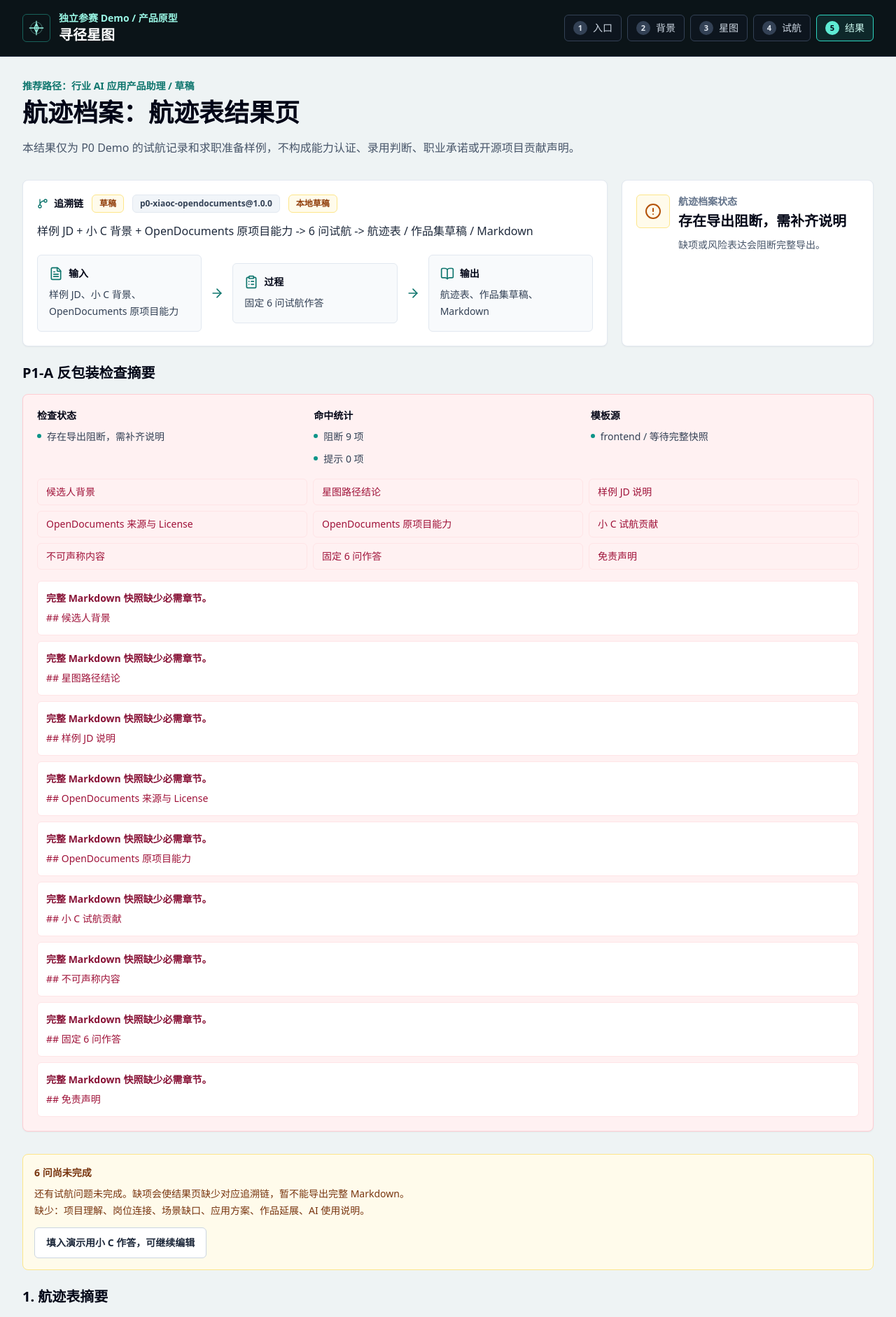
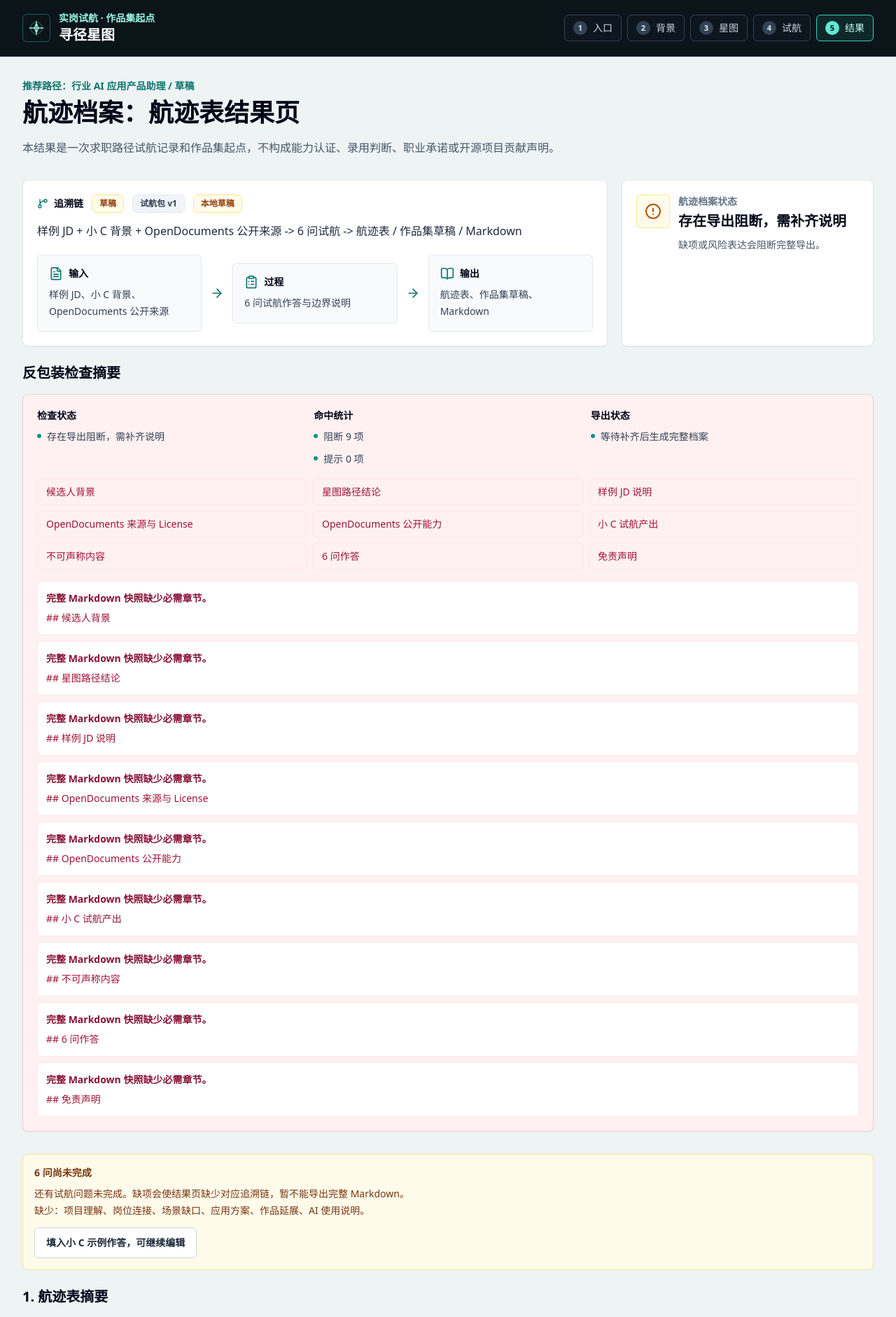
Before and after one commit to LittleNuB/ai-job-seeker, a Next.js app in the folder frontend/: page /pathfinder/result in a window 1280 px wide. Shown: the top 1882 px of the page at 70% size. Built offline with nearby package versions, Linux system fonts and the light colour scheme.

Commit message:
copy: polish pathfinder evaluator-facing wording

```diff
--- a/frontend/scripts/pathfinder-static-tests.ts
+++ b/frontend/scripts/pathfinder-static-tests.ts
@@ -121,10 +121,10 @@ if (complete.ok) {
     "## 星图路径结论",
     "## 样例 JD 说明",
     "## OpenDocuments 来源与 License",
-    "## OpenDocuments 原项目能力",
-    "## 小 C 试航贡献",
+    "## OpenDocuments 公开能力",
+    "## 小 C 试航产出",
     "## 不可声称内容",
-    "## 固定 6 问作答",
+    "## 6 问作答",
     "## 免责声明",
   ]) {
     assert.ok(
--- a/frontend/src/features/pathfinder/components.tsx
+++ b/frontend/src/features/pathfinder/components.tsx
@@ -43,7 +43,7 @@ export function PathfinderShell({ children }: { children: ReactNode }) {
             </span>
             <div>
               <div className="text-sm font-semibold text-teal-200">
-                独立参赛 Demo / 产品原型
+                实岗试航 · 作品集起点
               </div>
               <div className="text-xl font-semibold tracking-normal text-white">
                 寻径星图
--- a/frontend/src/features/pathfinder/content-guard.ts
+++ b/frontend/src/features/pathfinder/content-guard.ts
@@ -111,7 +111,7 @@ const unsafePositivePatterns: Array<{
   {
     ruleId: "xiaoc_developed_opendocuments_claim",
     pattern: /小 C.{0,8}开发.{0,8}OpenDocuments/,
-    riskReason: "把原项目能力写成小 C 开发成果。",
+    riskReason: "把公开项目能力写成小 C 开发成果。",
     suggestedRewrite: "改为“小 C 做场景拆解和试航方案”。",
   },
   {
--- a/frontend/src/features/pathfinder/contract.ts
+++ b/frontend/src/features/pathfinder/contract.ts
@@ -67,10 +67,10 @@ export const requiredMarkdownSectionLabels: Record<
   path_conclusion: "## 星图路径结论",
   sample_jd_note: "## 样例 JD 说明",
   opendocuments_source_license: "## OpenDocuments 来源与 License",
-  opendocuments_original_capabilities: "## OpenDocuments 原项目能力",
-  xiaoc_trial_contribution: "## 小 C 试航贡献",
+  opendocuments_original_capabilities: "## OpenDocuments 公开能力",
+  xiaoc_trial_contribution: "## 小 C 试航产出",
   forbidden_claims: "## 不可声称内容",
-  six_question_answers: "## 固定 6 问作答",
+  six_question_answers: "## 6 问作答",
   disclaimer: "## 免责声明",
 };
 
@@ -256,7 +256,7 @@ export function createAntiPackagingCheck(
       riskLevel: "blocking" as const,
       matchedText: requiredMarkdownSectionLabels[section as RequiredMarkdownSection],
       riskReason: "完整 Markdown 快照缺少必需章节。",
-      suggestedRewrite: "补齐 P1-A 契约要求的 Markdown 九项内容。",
+      suggestedRewrite: "补齐完整 Markdown 所需的九项内容。",
       blockingPolicy: "block_full_markdown_export" as const,
       context: "positive_claim" as const,
     }));
--- a/frontend/src/features/pathfinder/data.ts
+++ b/frontend/src/features/pathfinder/data.ts
@@ -22,7 +22,7 @@ export const priorityPathId =
   "industry-ai-product-assistant" satisfies PathId;
 
 export const sampleJdNotice =
-  "样例 JD，用于 P0 Demo 和当前样本趋势参考，不代表具体公司岗位要求或录用判断。" satisfies SampleJdNotice;
+  "样例 JD，用于当前试航和样本趋势参考，不代表具体公司岗位要求或录用判断。" satisfies SampleJdNotice;
 
 export const candidateProfile: CandidateProfile = {
   id: "xiaoc",
@@ -318,7 +318,7 @@ export const trialQuestions: TrialQuestion[] = [
 
 export const trialQuestionImpacts: Record<TrialQuestionId, string> = {
   project_understanding:
-    "影响 OpenDocuments 来源说明、原项目能力理解、项目归属边界。",
+    "影响 OpenDocuments 来源说明、公开能力理解、项目归属边界。",
   role_connection: "影响路径结论、JD 证据、小 C 背景证据。",
   scenario_gap: "影响风险清单、工程企业场景边界、不可声称内容。",
   application_solution: "影响 2 周 MVP、用户流程草图、指标表。",
@@ -472,10 +472,10 @@ export const markdownExportItems = [
   "路径结论",
   "样例 JD 说明",
   "OpenDocuments 来源与 License",
-  "OpenDocuments 原项目能力",
-  "小 C 试航贡献",
+  "OpenDocuments 公开能力",
+  "小 C 试航产出",
   "不可声称内容",
-  "固定 6 问作答",
+  "6 问作答",
   "免责声明",
 ];
 
@@ -483,7 +483,7 @@ export const forbiddenClaimsNotice =
   "不可声称：小 C 开发了 OpenDocuments、完成了企业级 RAG 系统、具备算法研发能力、获得岗位认证、提升录用概率，或 AI 可替代合同 / 规范 / 施工方案的人工复核。";
 
 export const traceChain =
-  "样例 JD + 小 C 背景 + OpenDocuments 原项目能力 -> 6 问试航 -> 航迹表 / 作品集草稿 / Markdown";
+  "样例 JD + 小 C 背景 + OpenDocuments 公开来源 -> 6 问试航 -> 航迹表 / 作品集草稿 / Markdown";
 
 export const interviewPrep: InterviewPrepItem[] = [
   {
@@ -510,11 +510,11 @@ export const interviewPrep: InterviewPrepItem[] = [
 
 export const pageCopy = {
   fixedDemoNotice:
-    "先查看固定 Demo 背景。本页只展示小 C 和 3 条样例 JD，不开放 JD 粘贴。",
+    "先查看小 C 的背景和 3 条样例 JD。当前版本聚焦固定样例，确保路径判断和结果材料可追溯。",
   entrySubtitle:
     "基于小 C 背景、样例 JD 和 OpenDocuments 公开参考项目，完成一次可追溯的 AI 求职路径试航。",
   entryScope:
-    "本 Demo 只包含 1 个用户、3 条路径、1 个开源项目、1 个试航任务和 1 种导出格式。",
+    "当前试航聚焦 1 位候选人、3 条路径、1 个开源项目、1 个试航任务和 1 种导出格式。",
   entryBoundaryNotice:
     "这不是简历包装工具，也不做能力认证、企业推荐或录用预测。它只帮助小 C 把路径判断、试航作答和边界说明整理成可追溯材料。",
   entryBoundary: [
@@ -526,15 +526,15 @@ export const pageCopy = {
   recommendationConclusion:
     "小 C 优先试航“行业 AI 应用产品助理”。这一路径能同时连接样例 JD 任务、小 C 工程背景和 OpenDocuments 的企业知识库问答场景。",
   trialBoundary:
-    "OpenDocuments 是公开参考项目。原项目能力包括多来源文档接入、AI 文档搜索、RAG 问答、引用来源展示，以及 Web UI / CLI / MCP 等公开能力。小 C 的贡献只包括：场景拆解、2 周 MVP 方案、指标、风险、演示材料和作品集表达草稿。不得写成 OpenDocuments 官方贡献或个人开发成果。",
+    "OpenDocuments 提供公开来源参照；小 C 需要完成的是把它放进工程企业知识库场景，形成试点方案、指标、风险和作品集表达。结果页会区分开源项目能力与个人试航产出，避免把公开项目写成个人开发成果。",
   missingQuestions:
     "还有试航问题未完成。缺项会使结果页缺少对应追溯链，暂不能导出完整 Markdown。",
   aiUsageBlocker:
     "请先补充“AI 使用说明”。这是反包装检查的必要项，未说明 AI 如何辅助和如何人工筛选时，不能导出完整 Markdown。",
   resultBoundary:
-    "本结果仅为 P0 Demo 的试航记录和求职准备样例，不构成能力认证、录用判断、职业承诺或开源项目贡献声明。",
+    "本结果是一次求职路径试航记录和作品集起点，不构成能力认证、录用判断、职业承诺或开源项目贡献声明。",
   markdownExportDescription:
-    "完整 Markdown 仅在固定 6 问全部完成后生成。导出内容包含候选人背景、路径结论、样例 JD 说明、OpenDocuments 来源与 License、OpenDocuments 原项目能力、小 C 试航贡献、不可声称内容、固定 6 问作答和免责声明。",
+    "完整 Markdown 仅在 6 问全部完成后生成。导出内容包含候选人背景、路径结论、样例 JD 说明、OpenDocuments 来源与 License、OpenDocuments 公开能力、小 C 试航产出、不可声称内容、6 问作答和免责声明。",
 };
 
 export function getRecommendationPath(pathId: PathId): RecommendationPath {
--- a/frontend/src/features/pathfinder/markdown.ts
+++ b/frontend/src/features/pathfinder/markdown.ts
@@ -138,8 +138,8 @@ function renderOpenSource(input: MarkdownInput): string {
 
 function renderOriginalCapabilities(input: MarkdownInput): string {
   return [
-    "## OpenDocuments 原项目能力",
-    "以下为公开项目信息中的原项目能力，只作为小 C 试航理解的参考来源，不作为小 C 的个人产出。",
+    "## OpenDocuments 公开能力",
+    "以下为公开项目信息中的能力说明，只作为小 C 试航理解的参考来源，不作为小 C 的个人产出。",
     ...input.openSourceProject.originalCapabilities.map(
       (capability) => `- ${capability}`,
     ),
@@ -148,8 +148,8 @@ function renderOriginalCapabilities(input: MarkdownInput): string {
 
 function renderCandidateContribution(input: MarkdownInput): string {
   return [
-    "## 小 C 试航贡献",
-    "小 C 的贡献限定为基于公开项目信息完成产品拆解、岗位连接和试点方案草稿。",
+    "## 小 C 试航产出",
+    "小 C 的产出限定为基于公开项目信息完成产品拆解、岗位连接和试点方案草稿。",
     ...input.portfolioDraft.outputs.map((output) => `- ${output}`),
   ].join("\n");
 }
@@ -173,7 +173,7 @@ function renderSixQuestions(
   answers: Record<TrialQuestionId, string>,
 ): string {
   return [
-    "## 固定 6 问作答",
+    "## 6 问作答",
     ...input.trialQuestions.flatMap((question, index) => [
       `### ${index + 1}. ${question.title}`,
       `问题：${question.prompt}`,
@@ -191,7 +191,7 @@ function renderResultModules(input: MarkdownInput): string {
     "- 试航对象：OpenDocuments",
     `- 推荐路径：${input.selectedPath.title}`,
     "- 试航主题：工程企业知识库 AI 助手",
-    "- 输入来源：小 C 背景 + 3 条样例 JD + OpenDocuments 原项目能力",
+    "- 输入来源：小 C 背景 + 3 条样例 JD + OpenDocuments 公开来源",
     "- 输出结果：作品集一页纸草稿 + 指标表 + 风险清单",
     "",
     "## 作品集一页纸草稿",
@@ -243,7 +243,7 @@ function renderDisclaimer(input: MarkdownInput): string {
     "## 免责声明",
     `- 追溯链：${traceChain}`,
     `- ${pageCopy.resultBoundary}`,
-    "- 本结果仅用于寻径星图 P0 Demo 和求职准备参考。",
+    "- 本结果仅用于求职路径试航和作品集准备参考。",
     `- ${input.sampleJdNotice}`,
     `- ${input.openSourceProject.boundaryNotice}`,
     "- 本航迹表不是能力认证，不是官方参与记录，也不用于预测录用结果。",
--- a/frontend/src/features/pathfinder/pages.tsx
+++ b/frontend/src/features/pathfinder/pages.tsx
@@ -50,10 +50,7 @@ import {
   trialQuestionImpacts,
   trialQuestions,
 } from "./data";
-import {
-  p1aTrialPackage,
-  requiredMarkdownSectionLabels,
-} from "./contract";
+import { requiredMarkdownSectionLabels } from "./contract";
 import { generatePathfinderMarkdown, getMissingQuestionIds } from "./markdown";
 import { usePathfinder } from "./state";
 import type {
@@ -213,10 +210,10 @@ export function PathfinderEntryPage() {
             }}
           >
             <div className="inline-flex rounded-md border border-teal-300/50 px-3 py-1 text-sm font-semibold text-teal-100">
-              固定 Demo
+              试航起点
             </div>
             <h2 className="mt-5 text-2xl font-semibold text-white">
-              小 C Demo 起点
+              小 C 的试航起点
             </h2>
             <p className="mt-3 text-sm leading-6 text-slate-300">
               {pageCopy.entryScope}
@@ -237,8 +234,8 @@ export function PathfinderEntryPage() {
               )}
             </div>
             <p className="mt-6 text-sm leading-6 text-slate-300">
-              本次 Demo 只围绕 OpenDocuments 和工程企业知识库 AI 助手试航展开，
-              不扩展真实检索、多项目推荐或动态岗位生成。
+              当前版本聚焦 OpenDocuments 和工程企业知识库 AI 助手试航，
+              帮助体验者清楚看到路径判断、证据来源和输出边界。
             </p>
             <div className="mt-6 flex flex-wrap gap-3">
               <ButtonLink
@@ -246,11 +243,11 @@ export function PathfinderEntryPage() {
                 onClick={loadDemo}
                 variant="primary"
               >
-                进入小 C Demo
+                开始小 C 试航
                 <ArrowRight className="ml-2 h-4 w-4" aria-hidden="true" />
               </ButtonLink>
               <ButtonLink href="/pathfinder/background" variant="secondary">
-                查看固定样例
+                查看试航材料
               </ButtonLink>
             </div>
           </div>
@@ -262,10 +259,10 @@ export function PathfinderEntryPage() {
               <MapIcon className="mt-1 h-5 w-5 shrink-0 text-teal-700" aria-hidden="true" />
               <div>
                 <h2 className="text-lg font-semibold text-slate-950">
-                  固定输入 / 输出
+                  可追溯输入 / 输出
                 </h2>
                 <p className="mt-2 text-sm leading-6 text-slate-600">
-                  输入到输出保持固定链路，便于演示和反包装复核。
+                  从背景、JD、开源来源到结果档案保持同一条链路，便于复核来源和边界。
                 </p>
               </div>
             </div>
@@ -303,11 +300,11 @@ export function PathfinderBackgroundPage() {
       <PageHeader
         title="小 C 背景与 3 条样例 JD"
         description={pageCopy.fixedDemoNotice}
-        eyebrow={state.demoLoaded ? "Demo 已加载" : "固定样例预览"}
+        eyebrow={state.demoLoaded ? "试航材料已载入" : "固定样例预览"}
       />
 
       <div className="mb-8 flex flex-wrap gap-3">
-        <ActionButton onClick={loadDemo}>一键加载 Demo</ActionButton>
+        <ActionButton onClick={loadDemo}>载入试航材料</ActionButton>
         <ButtonLink
           href="/pathfinder/recommendation"
           onClick={loadDemo}
@@ -412,10 +409,10 @@ export function PathfinderRecommendationPage() {
       <div>
         <PageHeader
           title="需要先加载小 C 背景和样例 JD"
-          description="推荐页依赖固定 Demo 数据。请回到背景页加载小 C 背景与 3 条样例 JD。"
+          description="请先载入小 C 的背景和 3 条样例 JD，再查看路径星图。"
         />
-        <Notice title="Demo 数据尚未加载" tone="amber">
-          未加载 Demo 时不展示岗位路径判断，避免把静态样例误读为开放推荐器。
+        <Notice title="试航材料尚未载入" tone="amber">
+          载入背景、样例 JD 和开源来源后，系统才会展示可追溯的路径判断。
         </Notice>
         <div className="mt-6">
           <ButtonLink href="/pathfinder/background">返回背景页</ButtonLink>
@@ -445,7 +442,7 @@ export function PathfinderRecommendationPage() {
                 路径星图工作台
               </div>
               <p className="mt-1 text-sm text-slate-400">
-                中心节点为小 C 当前背景；航线只表达本次固定 Demo 的试航判断。
+                从小 C 当前背景出发，沿三条岗位航线查看证据、风险和下一步试航。
               </p>
             </div>
             <div className="rounded-md border border-amber-300/40 bg-amber-300/10 px-3 py-2 text-xs font-semibold text-amber-100">
@@ -745,7 +742,7 @@ export function PathfinderTrialPage() {
     <div>
       <PageHeader
         title="OpenDocuments 6 问试航"
-        description="左侧是 OpenDocuments 原项目能力，右侧是小 C 本次试航贡献 / 固定 6 问作答。"
+        description="先确认公开来源和使用边界，再完成 6 个问题，把工程企业知识库 AI 助手试航整理成可追溯的作品集起点。"
         eyebrow={`当前路径：${selectedPath.title} / ${selectedPath.statusLabel} / ${labelForRecordStatus(state.trailRecord.status)}`}
       />
 
@@ -754,7 +751,7 @@ export function PathfinderTrialPage() {
           <div className="flex items-start gap-3">
             <CircleAlert className="mt-0.5 h-5 w-5 shrink-0" aria-hidden="true" />
             <div>
-              <div className="font-semibold">左侧是来源，右侧是作答</div>
+              <div className="font-semibold">先标清来源，再记录自己的试航产出</div>
               <div className="mt-1">{pageCopy.trialBoundary}</div>
             </div>
           </div>
@@ -763,7 +760,7 @@ export function PathfinderTrialPage() {
 
       <div className="grid gap-6 lg:grid-cols-[0.9fr_1.4fr]">
         <div className="space-y-6">
-          <Section title="OpenDocuments 原项目能力">
+          <Section title="OpenDocuments 来源参照">
             <div
               className="rounded-lg border border-sky-200 bg-sky-50 p-5 shadow-sm"
               style={{
@@ -779,10 +776,10 @@ export function PathfinderTrialPage() {
                   </div>
                   <div>
                     <p className="font-semibold text-slate-950">
-                      OpenDocuments 是公开参考项目
+                      公开项目能力，仅作为试航参照
                     </p>
                     <p className="mt-2 text-sm leading-6 text-slate-700">
-                      原项目能力包括多来源文档接入、AI 文档搜索、RAG 问答、引用来源展示，以及 Web UI / CLI / MCP 等公开能力。
+                      可用于理解企业知识库问答中的文档接入、AI 搜索、RAG 问答、引用来源和工具界面，不代表小 C 参与该项目开发。
                     </p>
                   </div>
                 </div>
@@ -815,12 +812,12 @@ export function PathfinderTrialPage() {
             </div>
           </Section>
 
-          <Section title="小 C 本次试航贡献">
+          <Section title="本次可写入作品集的内容">
             <div className="rounded-lg border border-slate-200 bg-white p-5 shadow-sm">
               <div className="flex items-start gap-3">
                 <PenLine className="mt-1 h-5 w-5 shrink-0 text-teal-700" aria-hidden="true" />
                 <p className="text-sm leading-6 text-slate-700">
-                  小 C 的贡献只包括：场景拆解、2 周 MVP 方案、指标、风险、演示材料和作品集表达草稿。不得写成 OpenDocuments 官方贡献或个人开发成果。
+                  小 C 可以表达的是场景理解、2 周试点方案、指标设计、风险识别和作品集表达草稿；不能写成 OpenDocuments 官方贡献或个人开发成果。
                 </p>
               </div>
             </div>
@@ -838,7 +835,7 @@ export function PathfinderTrialPage() {
                   tone={toneForRecordStatus(state.trailRecord.status)}
                 />
                 <StatusPill
-                  label={`${p1aTrialPackage.id}@${p1aTrialPackage.version}`}
+                  label="试航包 v1"
                   tone="slate"
                 />
                 <StatusPill
@@ -878,7 +875,7 @@ export function PathfinderTrialPage() {
               ) : null}
               <div className="mt-4 flex flex-wrap gap-3">
                 <ActionButton onClick={fillDemoAnswers} variant="secondary">
-                  填入演示用小 C 作答，可继续编辑
+                  填入小 C 示例作答，可继续编辑
                 </ActionButton>
                 {canOpenResult ? (
                   <ButtonLink href="/pathfinder/result">进入结果页</ButtonLink>
@@ -895,7 +892,7 @@ export function PathfinderTrialPage() {
           </Section>
         </div>
 
-        <Section title="小 C 本次试航贡献 / 固定 6 问作答">
+        <Section title="小 C 试航工单">
           <div
             className="rounded-lg border border-slate-300 bg-white p-4 shadow-sm sm:p-5"
             style={{
@@ -912,7 +909,7 @@ export function PathfinderTrialPage() {
                     试航工单
                   </div>
                   <p className="mt-1 text-sm leading-6 text-slate-600">
-                    固定 6 问可编辑，影响结果模块保持可追溯。
+                    6 个问题会生成航迹档案中的对应模块，请用自己能解释清楚的表达填写。
                   </p>
                 </div>
               </div>
@@ -958,7 +955,7 @@ export function PathfinderTrialPage() {
                     {question.prompt}
                   </p>
                   <p className="mt-2 rounded-md border border-slate-200 bg-slate-50 px-3 py-2 text-xs leading-5 text-slate-700">
-                    影响结果模块：{trialQuestionImpacts[question.id]}
+                    生成档案模块：{trialQuestionImpacts[question.id]}
                   </p>
                   <textarea
                     id={question.id}
@@ -974,7 +971,7 @@ export function PathfinderTrialPage() {
                     <p className="mt-2 text-xs text-amber-700">
                       {question.id === "ai_usage_explanation"
                         ? pageCopy.aiUsageBlocker
-                        : "这一问会影响结果页对应模块。"}
+                        : "这一问会生成结果页中的对应档案内容。"}
                     </p>
                   ) : null}
                 </div>
@@ -1069,7 +1066,7 @@ export function PathfinderResultPage() {
               tone={toneForRecordStatus(state.trailRecord.status)}
             />
             <StatusPill
-              label={`${p1aTrialPackage.id}@${p1aTrialPackage.version}`}
+              label="试航包 v1"
               tone="slate"
             />
             <StatusPill
@@ -1089,13 +1086,13 @@ export function PathfinderResultPage() {
             <TraceNode
               icon={<FileText className="h-5 w-5" aria-hidden="true" />}
               title="输入"
-              body="样例 JD、小 C 背景、OpenDocuments 原项目能力"
+              body="样例 JD、小 C 背景、OpenDocuments 公开来源"
             />
             <ArrowRight className="hidden h-5 w-5 text-teal-700 md:block" aria-hidden="true" />
             <TraceNode
               icon={<ClipboardList className="h-5 w-5" aria-hidden="true" />}
               title="过程"
-              body="固定 6 问试航作答"
+              body="6 问试航作答与边界说明"
             />
             <ArrowRight className="hidden h-5 w-5 text-teal-700 md:block" aria-hidden="true" />
             <TraceNode
@@ -1138,7 +1135,7 @@ export function PathfinderResultPage() {
         </div>
       </div>
 
-      <Section title="P1-A 反包装检查摘要">
+      <Section title="反包装检查摘要">
         <Panel tone={antiPackagingCheck.exportAllowed ? "teal" : "rose"}>
           <div className="grid gap-3 md:grid-cols-3">
             <InfoBlock
@@ -1159,8 +1156,8 @@ export function PathfinderResultPage() {
               ]}
             />
             <InfoBlock
-              title="模板源"
-              items={[`frontend / ${markdownResult.ok ? markdownResult.snapshot.templateVersion : "等待完整快照"}`]}
+              title="导出状态"
+              items={[markdownResult.ok ? "完整档案已就绪" : "等待补齐后生成完整档案"]}
             />
           </div>
           <div className="mt-4 grid gap-2 sm:grid-cols-3">
@@ -1207,7 +1204,7 @@ export function PathfinderResultPage() {
             缺少：{missing.map(labelForMissing).join("、")}。
             <div className="mt-3">
               <ActionButton onClick={fillDemoAnswers} variant="secondary">
-                填入演示用小 C 作答，可继续编辑
+                填入小 C 示例作答，可继续编辑
               </ActionButton>
             </div>
           </Notice>
@@ -1224,7 +1221,7 @@ export function PathfinderResultPage() {
               ["试航主题", "工程企业知识库 AI 助手"],
               [
                 "输入来源",
-                "小 C 背景 + 3 条样例 JD + OpenDocuments 原项目能力",
+                "小 C 背景 + 3 条样例 JD + OpenDocuments 公开来源",
               ],
               ["输出结果", "作品集一页纸草稿 + 指标表 + 风险清单"],
             ]}
--- a/frontend/src/features/pathfinder/types.ts
+++ b/frontend/src/features/pathfinder/types.ts
@@ -21,7 +21,7 @@ export type TrialQuestionId =
   | "ai_usage_explanation";
 
 export type SampleJdNotice =
-  "样例 JD，用于 P0 Demo 和当前样本趋势参考，不代表具体公司岗位要求或录用判断。";
+  "样例 JD，用于当前试航和样本趋势参考，不代表具体公司岗位要求或录用判断。";
 
 export interface CandidateProfile {
   id: "xiaoc";
```
Also changed, not shown: 1 other file (tests, documents, lock files or other folders).
